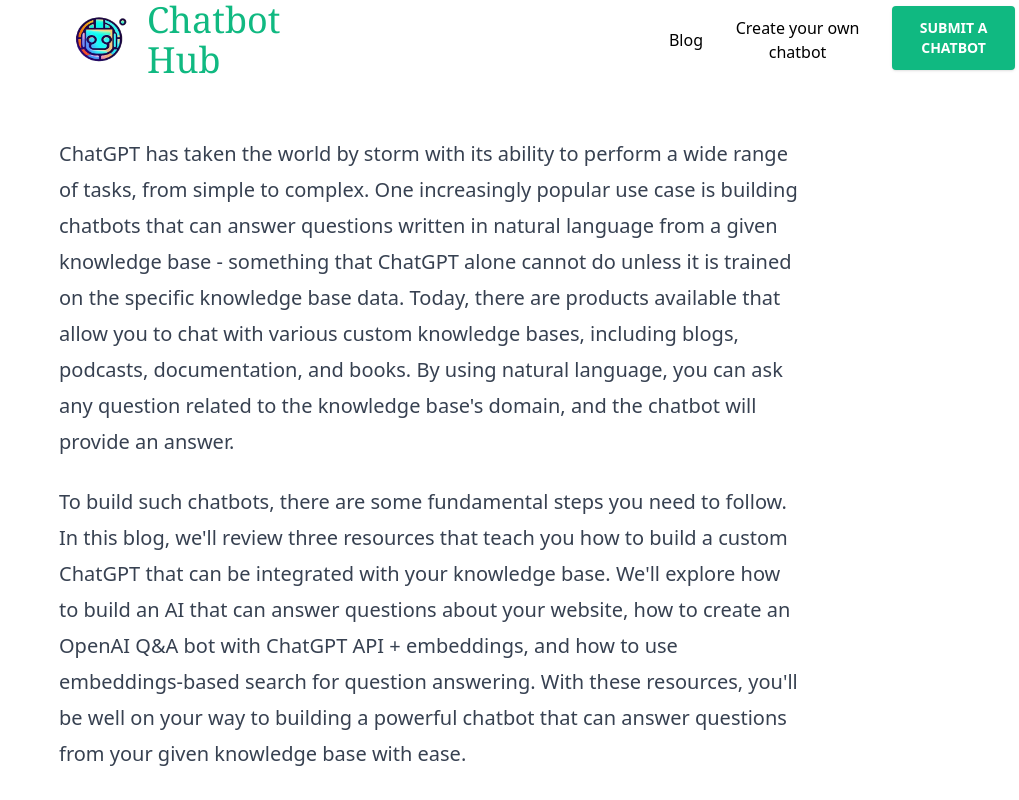
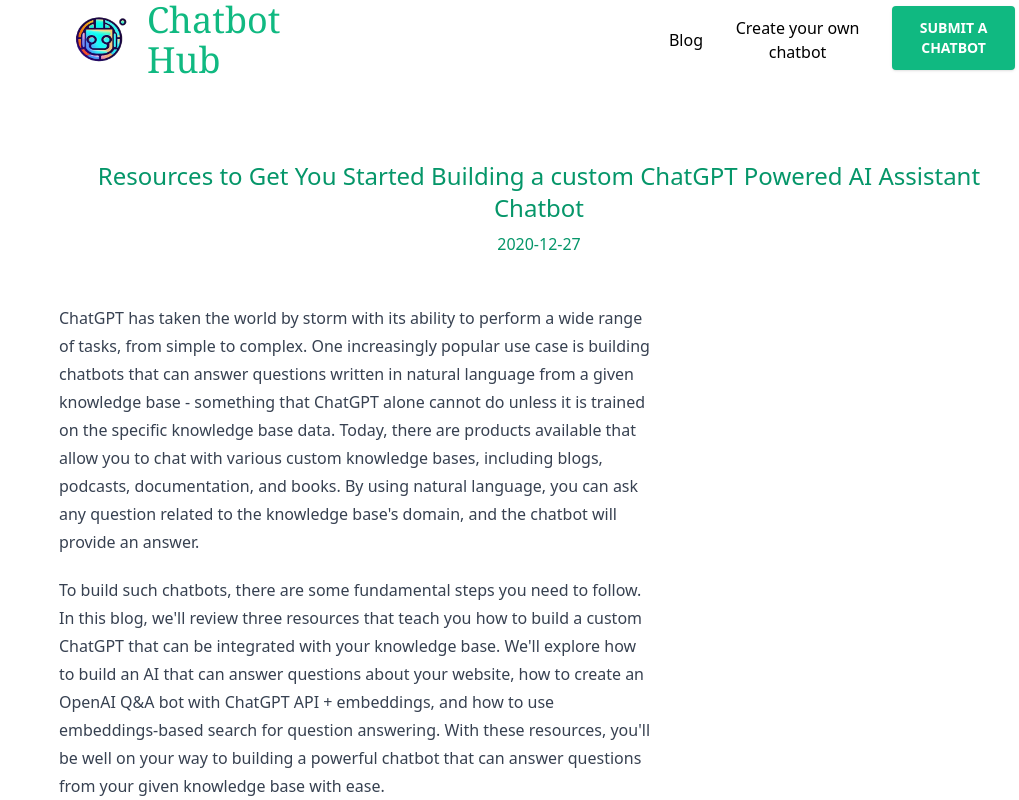
Before and after one commit to leykun10/chatbot-hub, a Next.js app: page /blog/gpt-powered-chatbot-quickstart in a window 1280 px wide. Shown: the top 800 px of the page, without its empty margins (261-1280 px from the left). Built offline with nearby package versions, Linux system fonts and the light colour scheme.

Commit message:
added get static props method for static generation

```diff
--- a/app/blog/[slug]/page.tsx
+++ b/app/blog/[slug]/page.tsx
@@ -1,13 +1,28 @@
-import { getPostContent } from "@/utils/post"
+import { getPostContent,getPostMetadata } from "@/utils/post"
 import Markdown from "markdown-to-jsx"
-export default async function Blog({params}) {
+
+
+export const generateStaticParams = async () => {
+  const posts = await getPostMetadata();
+  return posts?.map((post) => ({
+    slug: post.slug,
+  }));
+};
+
+
+
+export default async function Blog({params}:{params:{slug:string}}) {
 
     const data = await getPostContent(process.cwd()+"/blogs/"+params.slug+".md")
     return (<div className="lg:ml-80 mb-10 mt-8">
-        <article className="prose lg:prose-xl">
+         <div className="my-12 text-center">
+        <h1 className="text-2xl text-emerald-600 ">{data.data.title}</h1>
+        <p className="text-emerald-600 mt-2">{data.data.date}</p>
+      </div>
+        <article className="prose">
             <Markdown>
-{data.content}
-        </Markdown>
+            {data.content}
+           </Markdown>
 
         </article>
             </div>)
```
